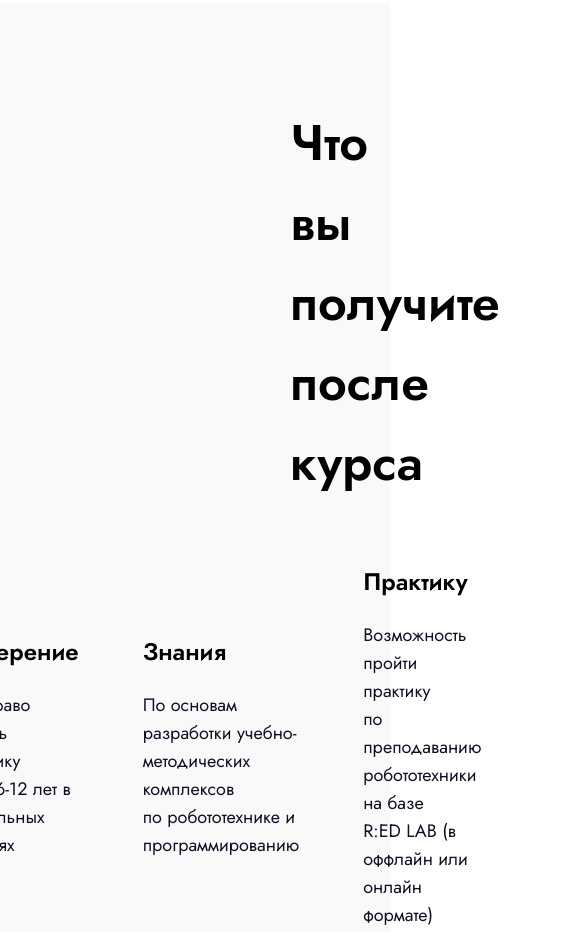
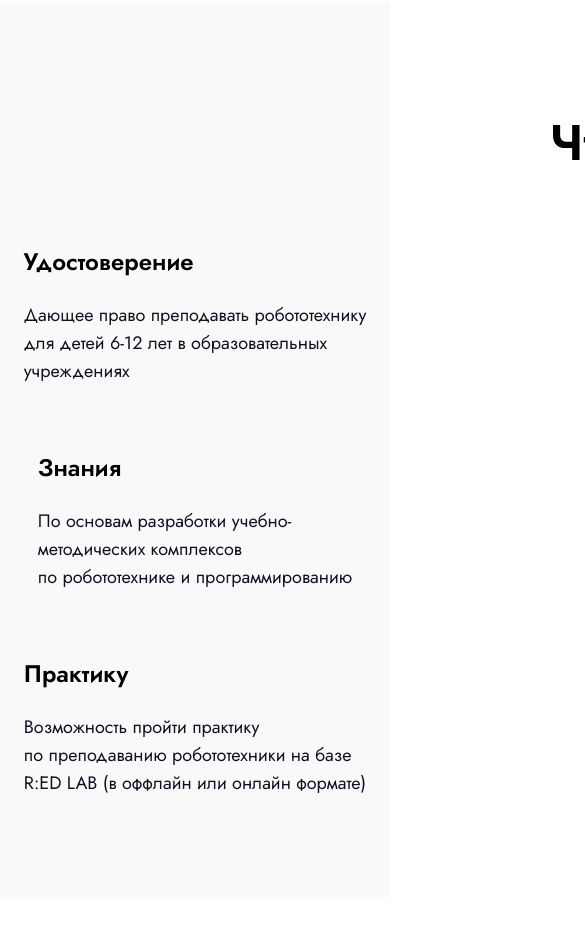
Before and after one commit to Krol4chi/reposit, a plain HTML site: page index.html in a window 390 px wide. Shown: the part 2458-3390 px from the top of the page, 585 px wide, since content can reach past the window. Drawn offline with Linux system fonts and the light colour scheme.

Commit message:
test adaptiv

```diff
--- a/style.css
+++ b/style.css
@@ -468,3 +468,19 @@ color: white;
   padding-bottom: 71px;
   display: flex;
 }
+
+@media (max-width: 780px){
+ .choice {
+  display: flex;
+  flex-direction: column;
+ }
+ .next__achiment-curse-title {
+  display: flex;
+  align-items: center;
+  justify-content: center;
+  padding-right: 900px;
+  display: flex;
+  width: 1200px;
+
+ }
+  }
```
